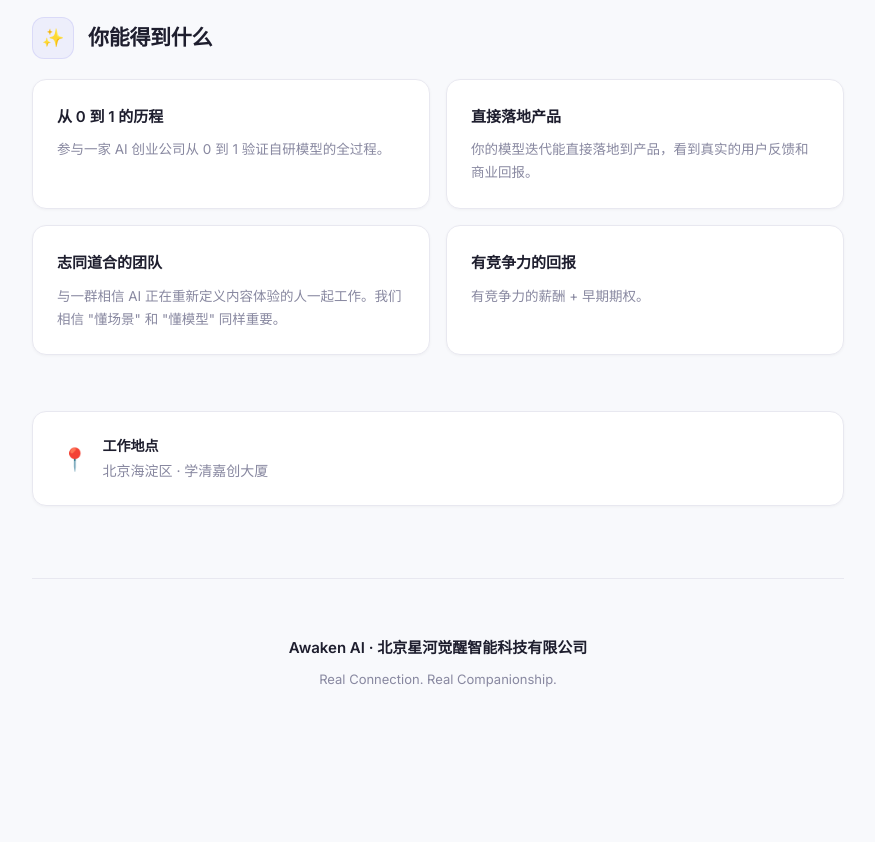
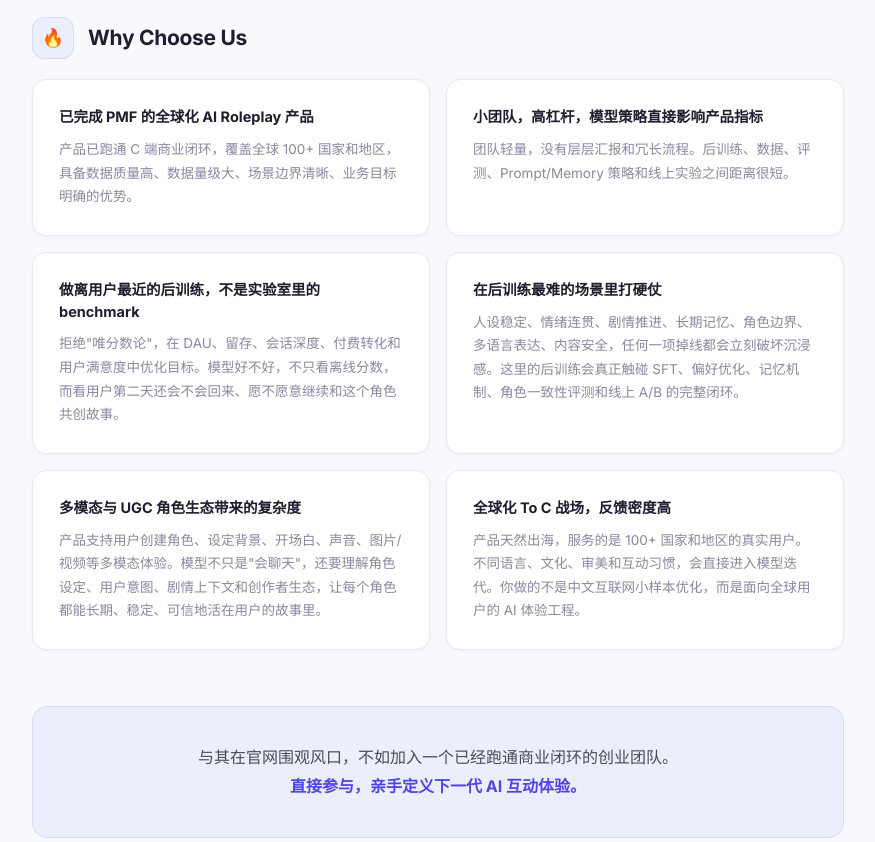
Before and after one commit to EthelCC/awaken-ai-recruitment, a plain HTML site: page index.html in a window 1280 px wide. Shown: the part 2580-3422 px from the top of the page, without its empty margins (202-1077 px from the left). Before the commit the page ends 3310 px from the top, so only its background shows below. Drawn offline with Linux system fonts and the light colour scheme.

Commit message:
Add WHY CHOOSE US section and CTA banner

```diff
--- a/index.html
+++ b/index.html
@@ -355,6 +355,63 @@
     line-height: 1.7;
   }
 
+  /* Why Choose Us */
+  .why-grid {
+    display: grid;
+    grid-template-columns: repeat(2, 1fr);
+    gap: 16px;
+  }
+
+  .why-card {
+    background: var(--bg-white);
+    border: 1px solid var(--border);
+    border-radius: 14px;
+    padding: 26px;
+    box-shadow: var(--shadow-sm);
+    transition: all 0.25s;
+  }
+
+  .why-card:hover {
+    border-color: var(--accent-border);
+    box-shadow: var(--shadow-lg);
+    transform: translateY(-2px);
+  }
+
+  .why-card h4 {
+    font-size: 14.5px;
+    font-weight: 700;
+    margin-bottom: 10px;
+    color: var(--text-primary);
+    line-height: 1.5;
+  }
+
+  .why-card p {
+    font-size: 13.5px;
+    color: var(--text-muted);
+    line-height: 1.75;
+  }
+
+  /* CTA Banner */
+  .cta-banner {
+    margin-top: 48px;
+    padding: 36px 32px;
+    background: var(--accent-soft);
+    border: 1px solid var(--accent-border);
+    border-radius: 16px;
+    text-align: center;
+  }
+
+  .cta-banner p {
+    font-size: 16px;
+    color: var(--text-secondary);
+    line-height: 1.8;
+  }
+
+  .cta-banner strong {
+    color: var(--accent);
+    font-weight: 700;
+  }
+
   /* Location */
   .location-bar {
     display: flex;
@@ -406,6 +463,7 @@
     .card { padding: 24px; }
     .stats { grid-template-columns: repeat(2, 1fr); }
     .benefits-grid { grid-template-columns: 1fr; }
+    .why-grid { grid-template-columns: 1fr; }
   }
 </style>
 </head>
@@ -545,31 +603,44 @@
     </div>
   </section>
 
-  <!-- Benefits -->
+  <!-- Why Choose Us -->
   <section class="section">
     <div class="section-header">
-      <div class="section-icon">✨</div>
-      <h2 class="section-title">你能得到什么</h2>
+      <div class="section-icon">🔥</div>
+      <h2 class="section-title">Why Choose Us</h2>
     </div>
-    <div class="benefits-grid">
-      <div class="benefit-card">
-        <h4>从 0 到 1 的历程</h4>
-        <p>参与一家 AI 创业公司从 0 到 1 验证自研模型的全过程。</p>
+    <div class="why-grid">
+      <div class="why-card">
+        <h4>已完成 PMF 的全球化 AI Roleplay 产品</h4>
+        <p>产品已跑通 C 端商业闭环，覆盖全球 100+ 国家和地区，具备数据质量高、数据量级大、场景边界清晰、业务目标明确的优势。</p>
       </div>
-      <div class="benefit-card">
-        <h4>直接落地产品</h4>
-        <p>你的模型迭代能直接落地到产品，看到真实的用户反馈和商业回报。</p>
+      <div class="why-card">
+        <h4>小团队，高杠杆，模型策略直接影响产品指标</h4>
+        <p>团队轻量，没有层层汇报和冗长流程。后训练、数据、评测、Prompt/Memory 策略和线上实验之间距离很短。</p>
       </div>
-      <div class="benefit-card">
-        <h4>志同道合的团队</h4>
-        <p>与一群相信 AI 正在重新定义内容体验的人一起工作。我们相信 "懂场景" 和 "懂模型" 同样重要。</p>
+      <div class="why-card">
+        <h4>做离用户最近的后训练，不是实验室里的 benchmark</h4>
+        <p>拒绝"唯分数论"，在 DAU、留存、会话深度、付费转化和用户满意度中优化目标。模型好不好，不只看离线分数，而看用户第二天还会不会回来、愿不愿意继续和这个角色共创故事。</p>
       </div>
-      <div class="benefit-card">
-        <h4>有竞争力的回报</h4>
-        <p>有竞争力的薪酬 + 早期期权。</p>
+      <div class="why-card">
+        <h4>在后训练最难的场景里打硬仗</h4>
+        <p>人设稳定、情绪连贯、剧情推进、长期记忆、角色边界、多语言表达、内容安全，任何一项掉线都会立刻破坏沉浸感。这里的后训练会真正触碰 SFT、偏好优化、记忆机制、角色一致性评测和线上 A/B 的完整闭环。</p>
+      </div>
+      <div class="why-card">
+        <h4>多模态与 UGC 角色生态带来的复杂度</h4>
+        <p>产品支持用户创建角色、设定背景、开场白、声音、图片/视频等多模态体验。模型不只是"会聊天"，还要理解角色设定、用户意图、剧情上下文和创作者生态，让每个角色都能长期、稳定、可信地活在用户的故事里。</p>
+      </div>
+      <div class="why-card">
+        <h4>全球化 To C 战场，反馈密度高</h4>
+        <p>产品天然出海，服务的是 100+ 国家和地区的真实用户。不同语言、文化、审美和互动习惯，会直接进入模型迭代。你做的不是中文互联网小样本优化，而是面向全球用户的 AI 体验工程。</p>
       </div>
     </div>
   </section>
+
+  <!-- CTA -->
+  <div class="cta-banner">
+    <p>与其在官网围观风口，不如加入一个已经跑通商业闭环的创业团队。<br><strong>直接参与，亲手定义下一代 AI 互动体验。</strong></p>
+  </div>
 
   <!-- Location -->
   <div class="location-bar">
```
